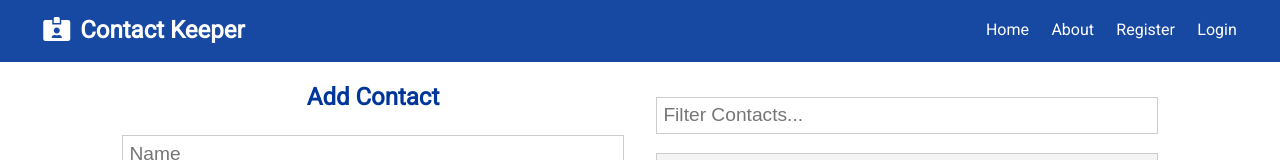
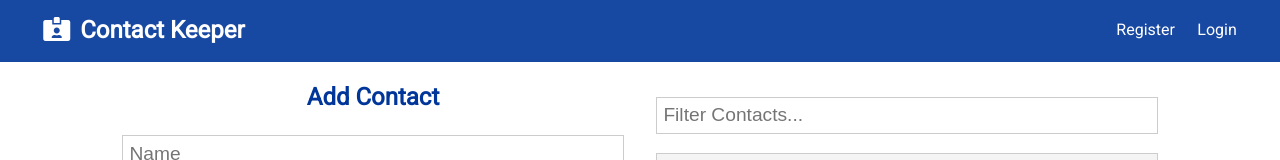
Before and after one commit to Abdo-Hassan/contact-keeper, a React (Create React App) app in the folder client/: page / in a window 1280 px wide. Shown: the top 160 px of the page. Built offline with nearby package versions, Linux system fonts and the light colour scheme; the HTML template or start-up script is replaced by a standard one.

Commit message:
login + logout

```diff
--- a/client/src/App.css
+++ b/client/src/App.css
@@ -41,7 +41,7 @@
 }
 
 i {
-  margin-right: 10px;
+  margin-right: 5px;
 }
 
 /* Utilities */
--- a/client/src/components/layout/Navbar.js
+++ b/client/src/components/layout/Navbar.js
@@ -1,8 +1,39 @@
-import React from 'react';
+import React, { Fragment, useContext } from 'react';
 import PropTypes from 'prop-types';
 import { Link } from 'react-router-dom';
+import AuthContext from '../../context/auth/authContext';
 
 const Navbar = ({ title, icon }) => {
+  const authContext = useContext(AuthContext);
+
+  const { isAuthenticated, logout, user } = authContext;
+
+  const onLogout = () => {
+    logout();
+  };
+
+  const authLinks = (
+    <Fragment>
+      <li>Hello {user && user.name} </li>
+      <li>
+        <a onClick={onLogout} href='#!'>
+          <i className='fas fa-sign-out-alt' />
+          <span className='hide-sm'>Logout</span>
+        </a>
+      </li>
+    </Fragment>
+  );
+
+  const gestLinks = (
+    <Fragment>
+      <li>
+        <Link to='/register'>Register</Link>
+      </li>
+      <li>
+        <Link to='/login'>Login</Link>
+      </li>
+    </Fragment>
+  );
   return (
     <div className='navbar bg-primary'>
       <h2>
@@ -11,20 +42,7 @@
           {title}
         </Link>
       </h2>
-      <ul>
-        <li>
-          <Link to='/'>Home</Link>
-        </li>
-        <li>
-          <Link to='/about'>About</Link>
-        </li>
-        <li>
-          <Link to='/register'>Register</Link>
-        </li>
-        <li>
-          <Link to='/login'>Login</Link>
-        </li>
-      </ul>
+      <ul>{isAuthenticated ? authLinks : gestLinks}</ul>
     </div>
   );
 };
--- a/client/src/context/auth/AuthState.js
+++ b/client/src/context/auth/AuthState.js
@@ -83,7 +83,7 @@
 
   // logout user
   const logout = () => {
-    console.log('logout');
+    dispatch({ type: LOGIN_OUT });
   };
 
   // clear errors
--- a/client/src/context/auth/authReducer.js
+++ b/client/src/context/auth/authReducer.js
@@ -30,6 +30,7 @@
     case REGISTER_FAIL:
     case AUTH_ERROR:
     case LOGIN_FAIL:
+    case LOGIN_OUT:
       localStorage.removeItem('token');
       return {
         ...state,
```
